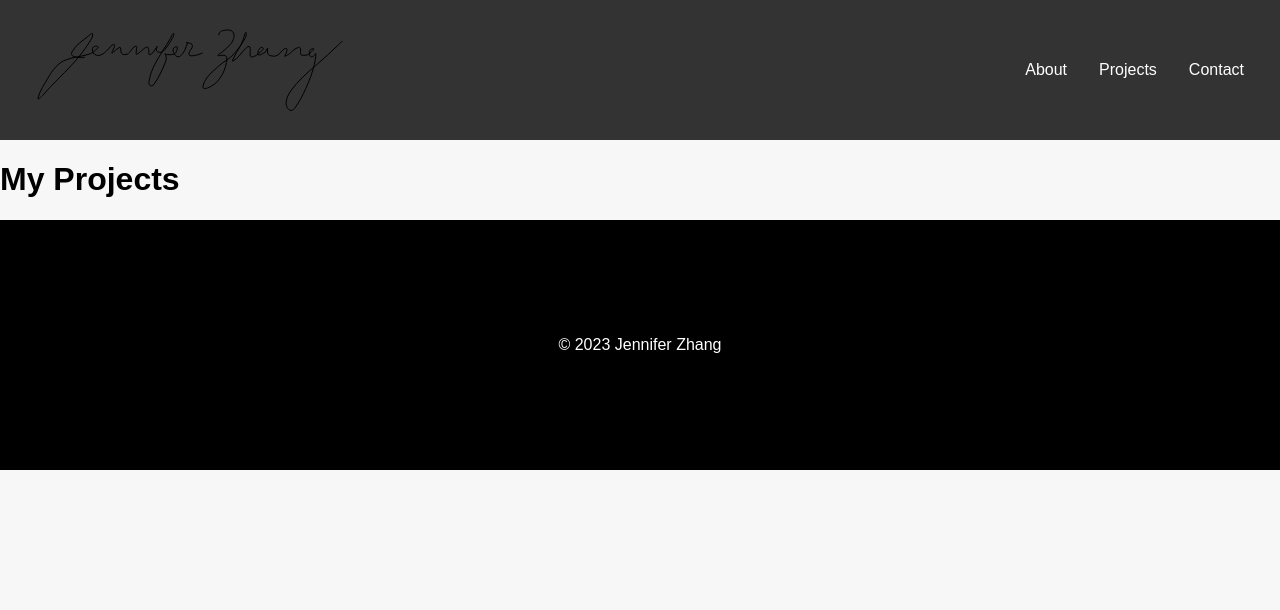
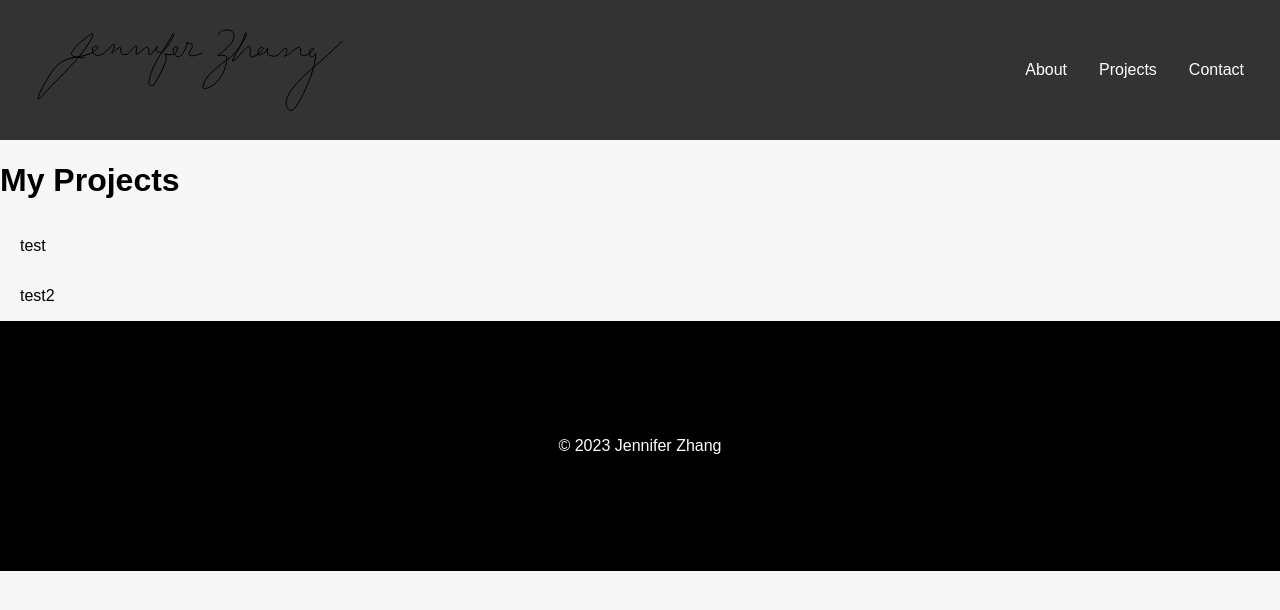
Before and after one commit to jennnnn-z/jennnnn-z.github.io, a React (Create React App) app in the folder my-app/: page /projects in a window 1280 px wide. Shown: the top 610 px of the page. Built offline with nearby package versions, Linux system fonts and the light colour scheme.

Commit message:
added container list

```diff
--- a/my-app/package.json
+++ b/my-app/package.json
@@ -4,13 +4,14 @@
   "homepage": "https://jennnnn-z.github.io",
   "private": true,
   "dependencies": {
+    "@dotlottie/react-player": "^1.1.1",
     "@testing-library/jest-dom": "^5.17.0",
     "@testing-library/react": "^13.4.0",
     "@testing-library/user-event": "^13.5.0",
     "framer-motion": "^10.13.1",
+    "lottie-react": "^2.4.0",
     "react": "^18.2.0",
     "react-dom": "^18.2.0",
-    "react-lottie":"^1.2.3",
     "react-router": "^6.14.2",
     "react-router-dom": "^6.14.2",
     "react-scripts": "^5.0.1",
--- a/my-app/src/globalstyles.js
+++ b/my-app/src/globalstyles.js
@@ -6,6 +6,14 @@ const GlobalStyles = createGlobalStyle`
     font-family: "Albert Sans", "Albert Sans Placeholder", sans-serif;
     background-color: #f7f7f7;
   }
+  h1 {
+    flex-shrink: 0;
+    width: auto; /* 290px */
+    height: auto; /* 84px */
+    white-space: pre;
+    position: relative;
+    line-height: 1.2;
+  }
 `;
 
 export default GlobalStyles;
--- a/my-app/src/pages/index.js
+++ b/my-app/src/pages/index.js
@@ -1,5 +1,7 @@
 import React from 'react';
 import styled from 'styled-components';
+import Lottie from "lottie-react";
+import { DotLottiePlayer } from '@dotlottie/react-player';
 
 const Hero = styled.div`
     box-sizing: border-box;
@@ -12,7 +14,7 @@ const Hero = styled.div`
     align-items: center;
     padding: 0px 100px 100px 100px;
     background-color: var(--dark_blue, #153243);
-    min-height: calc(calc(var(--framer-viewport-height, 100vh) * 1) * 1);
+    min-height: 100vh;
     overflow: hidden;
     z-index: 1;
     position: relative;
@@ -43,6 +45,14 @@ const Home = () => {
     return (
         <Hero>
             <Name>Jennifer Zhang</Name>
+            <div>
+                <DotLottiePlayer
+                    src="https://lottie.host/1d2ac87f-fa4a-4fd9-89b0-624da7c26017/7gDd1MBonF.lottie"
+                    autoplay
+                    loop
+                >
+                </DotLottiePlayer>
+            </div>
         </Hero>
     );
 };
--- a/my-app/src/pages/projects.js
+++ b/my-app/src/pages/projects.js
@@ -1,9 +1,33 @@
 import React from "react";
+import styled from 'styled-components';
+
+const ContainerList = styled.div`
+  box-sizing: border-box;
+  flex-shrink: 0;
+  width: 1px;
+  height: min-content; /* 924px */
+  display: flex;
+  flex-direction: column;
+  justify-content: flex-start;
+  align-items: flex-start;
+  padding: 0px 20px 0px 20px;
+  max-width: 600px;
+  flex: 1 0 0px;
+  position: relative;
+  align-content: flex-start;
+  flex-wrap: nowrap;
+  gap: 40;
+  border-radius: 0px 0px 0px 0px;
+`
 
 const Projects = () => {
   return (
     <div>
       <h1>My Projects</h1>
+      <ContainerList>
+        <p> test </p>
+        <p> test2 </p>
+      </ContainerList>
       {/* Add some content about your projects */}
     </div>
   );
```
Also changed, not shown: 1 other file (tests, documents, lock files or other folders).
